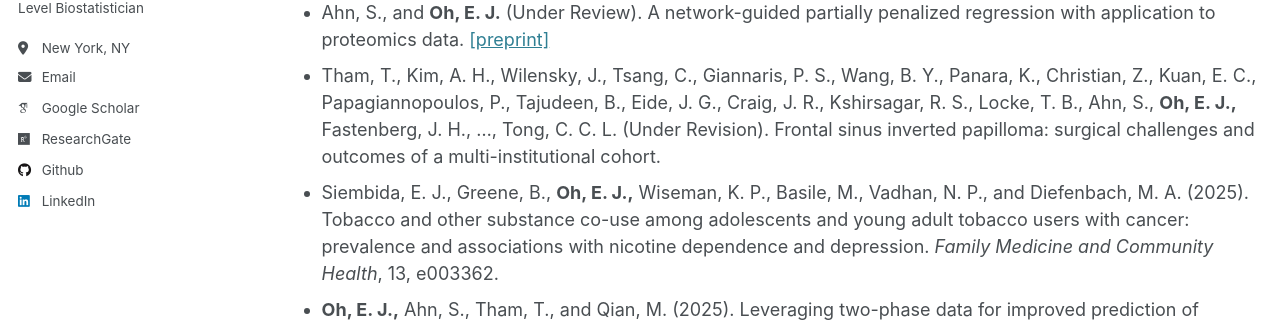
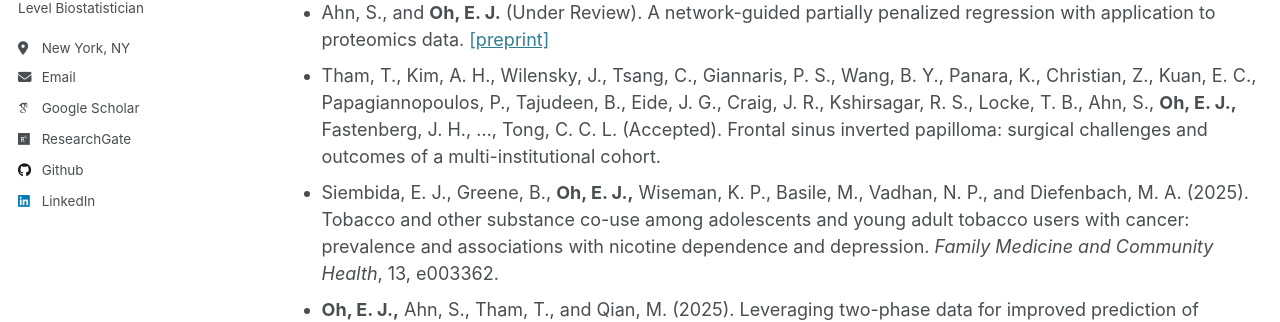
Before and after one commit to oheunj/oheunj.github.io, a Jekyll site: the page built from _pages/publications.md, in a window 1280 px wide and 900 px high. Shown: the part 345-667 px from the top of the window. Built offline with Jekyll 4.4.1, drawn with Linux system fonts in a browser that asks for light colours; some web fonts are replaced.

Commit message:
Update publications.md

```diff
--- a/_pages/publications.md
+++ b/_pages/publications.md
@@ -14,7 +14,7 @@
 ### Peer-Reviewed Journal Articles
 * Kim, A. H., Tham, T., Giannaris, P. S., Kokabee, M., Kuan, E. C., Papagiannopoulos, P., Tajudeen, B., Eide, J. G., Craig, J. R., Kshirsagar, R. S., Christian, Z., Locke, T. B., Fastenberg, J. H., Chaskes, M. B., Pollack, A. Z., Har-El, G., Cui, S., Guerrero, D., Ahn, S., __Oh, E. J.__, Workman, A. D., ..., Tong, C. C. L. (Under Review). Sinonasal inverted papilloma and clinical significance of dysplasia: a multi-institutional study.
 * Ahn, S., and __Oh, E. J.__ (Under Review). A network-guided partially penalized regression with application to proteomics data. [[preprint]](https://arxiv.org/pdf/2505.22986)
-* Tham, T., Kim, A. H., Wilensky, J., Tsang, C., Giannaris, P. S., Wang, B. Y., Panara, K., Christian, Z., Kuan, E. C., Papagiannopoulos, P., Tajudeen, B., Eide, J. G., Craig, J. R., Kshirsagar, R. S., Locke, T. B., Ahn, S., __Oh, E. J.,__ Fastenberg, J. H., ..., Tong, C. C. L. (Under Revision). Frontal sinus inverted papilloma: surgical challenges and outcomes of a multi-institutional cohort.
+* Tham, T., Kim, A. H., Wilensky, J., Tsang, C., Giannaris, P. S., Wang, B. Y., Panara, K., Christian, Z., Kuan, E. C., Papagiannopoulos, P., Tajudeen, B., Eide, J. G., Craig, J. R., Kshirsagar, R. S., Locke, T. B., Ahn, S., __Oh, E. J.,__ Fastenberg, J. H., ..., Tong, C. C. L. (Accepted). Frontal sinus inverted papilloma: surgical challenges and outcomes of a multi-institutional cohort.
 * Siembida, E. J., Greene, B., __Oh, E. J.,__ Wiseman, K. P., Basile, M., Vadhan, N. P., and Diefenbach, M. A. (2025). Tobacco and other substance co-use among adolescents and young adult tobacco users with cancer: prevalence and associations with nicotine dependence and depression. _Family Medicine and Community Health_, 13, e003362.
 * __Oh, E. J.,__ Ahn, S., Tham, T., and Qian, M. (2025). Leveraging two-phase data for improved prediction of survival outcomes with application to nasopharyngeal cancer. _Biometrics_, 81(2), ujaf080. [[link]](https://academic.oup.com/biometrics/article/doi/10.1093/biomtc/ujaf080/8174609?utm_source=authortollfreelink&utm_campaign=biometrics&utm_medium=email&guestAccessKey=3eeab5b5-3196-45c2-a2dc-26cd057f53c8) [[pdf]](https://oheunj.github.io/files/ujaf080.pdf) [[supp]](https://oheunj.github.io/files/BIOM_SuppMaterials_TwoPhaseSurv.pdf) [[code]](https://github.com/oheunj/TwoPhaseSurv)
 * __Oh, E. J.,__ Alfano, C. M., Esteva, F. J., Baron, P. L., Xiong, W., Brooke, T. E., Chen, E. I., and  Chiuzan, C. (2025). Risk stratification using tree-based models for recurrence-free survival in breast cancer. _JCO Oncology Advances_, 2, e2400011. [[pdf]](https://ascopubs.org/doi/pdfdirect/10.1200/OA.24.00011) [[code]](https://github.com/oheunj/SurvTrees)
```
